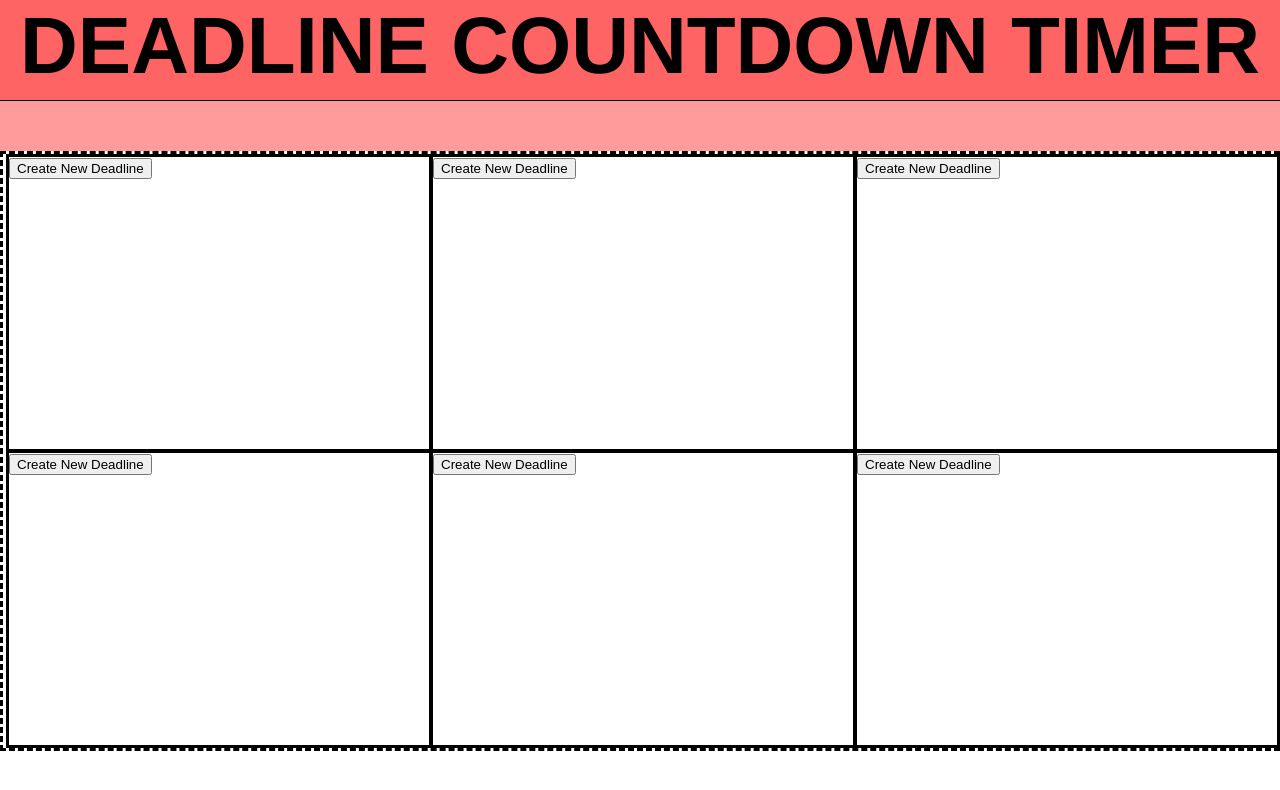
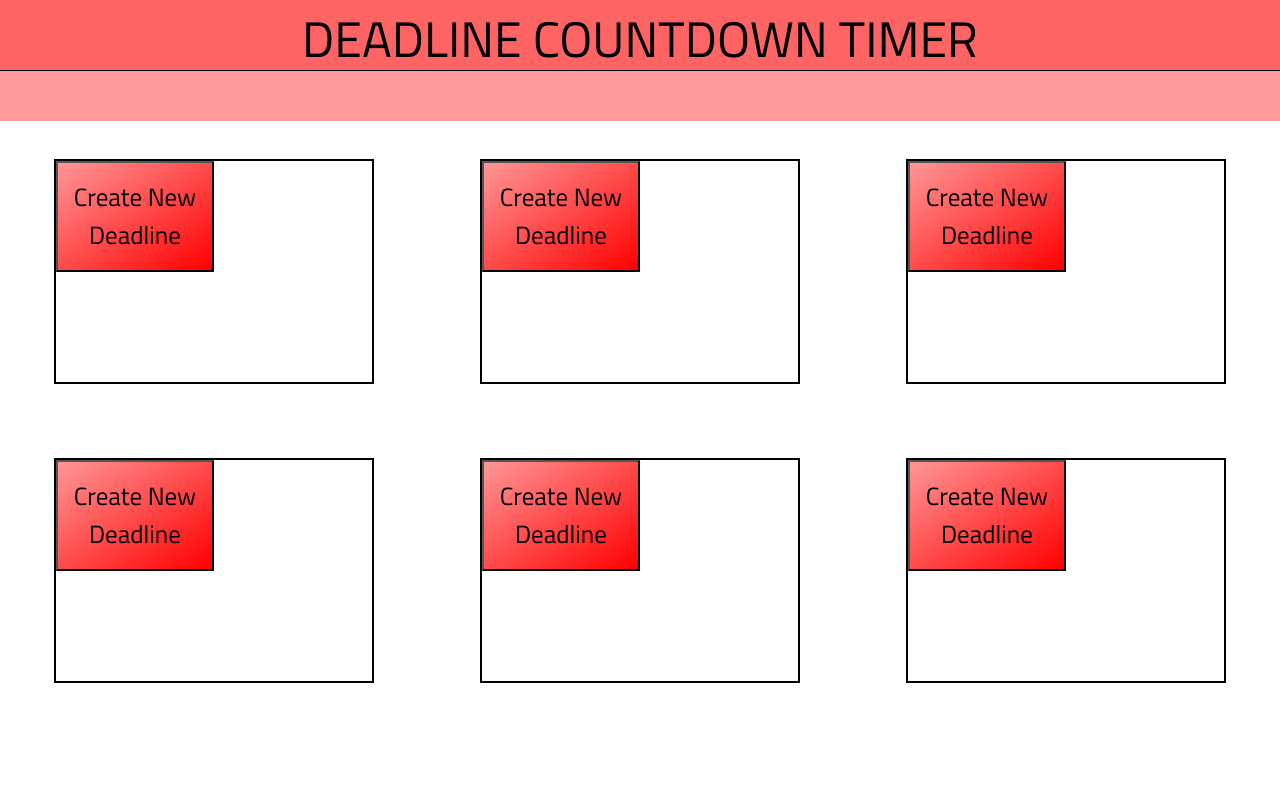
Before and after one commit to RichardKim503/deadline-countdown, a React (Create React App) app: page / in a window 1280 px wide. Shown: the top 790 px of the page. Built offline with nearby package versions, Linux system fonts and the light colour scheme.

Commit message:
Added custom font, moved class name from main table to child deadline components, created create new deadline button, and added some CSS for text alignment

```diff
--- a/src/App.css
+++ b/src/App.css
@@ -37,12 +37,25 @@
   }
 }
 
+body{
+  font-family: 'Titillium Web Regular';
+}
+
+@font-face{
+  font-family: 'Titillium Web Regular';
+  src: url('./Assets/TitilliumWeb-Regular.ttf') format('truetype');
+}
+
+@font-face{
+  font-family: 'Ubuntu Regular';
+  src: url('./Assets/Ubuntu-Regular.ttf') format('truetype');
+}
+
 #header{
-  height: 100px;
+  height: 70px;
   background-color: rgb(255, 100, 100);
-  font-size: 80px;
-  font-weight: bold;
-  font-family:'Franklin Gothic Medium', 'Arial Narrow', Arial, sans-serif;
+  font-size: 50px;
+  font-family: 'Titillium Web Regular';
   text-align: center;
 }
 
@@ -55,7 +68,6 @@
 #deadline_main_table{
   width: 100%;
   height: 600px;
-  border: dashed;
 }
 
 .deadline_table_column{
@@ -64,9 +76,10 @@
 }
 
 .deadline_container{
-  border: solid;
-  width: 100%;
-  height: 100%;
+  border: solid 2px;
+  width: 75%;
+  height: 75%;
+  margin: auto;
 }
 
 .input_form_small{
@@ -96,3 +109,11 @@
 .meridiem_not_selected{
   background-color: white;
 }
+
+.create_new_deadline_button{
+  font-family: 'Titillium Web Regular';
+  width: 50%;
+  height: 50%;
+  font-size: 25px;
+  background-image: linear-gradient(to bottom right, rgb(255, 150, 150), rgb(255, 0, 0));
+}
--- a/src/App.js
+++ b/src/App.js
@@ -23,7 +23,13 @@ DONEmax number and checking
 DONEif the time is before today, add error
 bug with midnight and noon
 0 for single digits
+add original starting date
 DONEnumeric values only
+
+create new button
+delete button
+unamed deadline
+create 4x3 deadlines
 title checking for 100 or less
 
 error modal
--- a/src/Client/DeadlineBox.js
+++ b/src/Client/DeadlineBox.js
@@ -4,7 +4,7 @@ import { type } from '@testing-library/user-event/dist/type';
 
 export default function DeadlineBox(){
 
-    const [title, editTitle] = useState();
+    const [title, editTitle] = useState("");
     const [deadline, setDeadline] = useState("empty");
     const [exist, doesExist] = useState(false);
     const [edit, setEdit] = useState(false);
@@ -97,18 +97,32 @@ export default function DeadlineBox(){
     }
 
     return(
-        <div>
+        <div className='deadline_container'>
 
-            {!exist && (
-                <button onClick={showEdit}>
-                    Create New Deadline
+            {(!exist && !edit) && (
+                <button
+                    className='create_new_deadline_button'
+                    onClick={showEdit}
+                >
+                    Create New <br />
+                    Deadline
                 </button>
             )}
 
-            {!edit && (
+            {(!edit && exist) && (
                 <div>
                     <p>
-                        {title}
+                        {title.length === 0 && (
+                            <p>
+                                Untitled Deadline
+                            </p>
+                        )}
+
+                        {title.length !== 0 && (
+                            <p>
+                                {title}
+                            </p>
+                        )}
                     </p>
 
                     {deadline > Date.now().valueOf() && (
@@ -128,7 +142,6 @@ export default function DeadlineBox(){
                             Edit
                         </button>
                     )}
-
                 </div>
             )}
 
--- a/src/Client/MainTable.js
+++ b/src/Client/MainTable.js
@@ -11,36 +11,24 @@ export default function MainTable(){
                 <tbody>
                     <tr>
                         <td className='deadline_table_column'>
-                            <div className='deadline_container'>
                             <DeadlineBox />
-                            </div>
                         </td>
                         <td className='deadline_table_column'>
-                            <div className='deadline_container'>
                             <DeadlineBox />
-                            </div>
                         </td>
                         <td className='deadline_table_column'>
-                            <div className='deadline_container'>
                             <DeadlineBox />
-                            </div>
                         </td>
                     </tr>
                     <tr>
                         <td className='deadline_table_column'>
-                            <div className='deadline_container'>
                             <DeadlineBox />
-                            </div>
                         </td>
                         <td className='deadline_table_column'>
-                            <div className='deadline_container'>
                             <DeadlineBox />
-                            </div>
                         </td>
                         <td className='deadline_table_column'>
-                            <div className='deadline_container'>
                             <DeadlineBox />
-                            </div>
                         </td>
                     </tr>
                 </tbody>
```
Also changed, not shown: src/Assets/TitilliumWeb-Regular.ttf (added), src/Assets/Ubuntu-Regular.ttf (added). Lines whose indentation alone changed are shown as unchanged.
